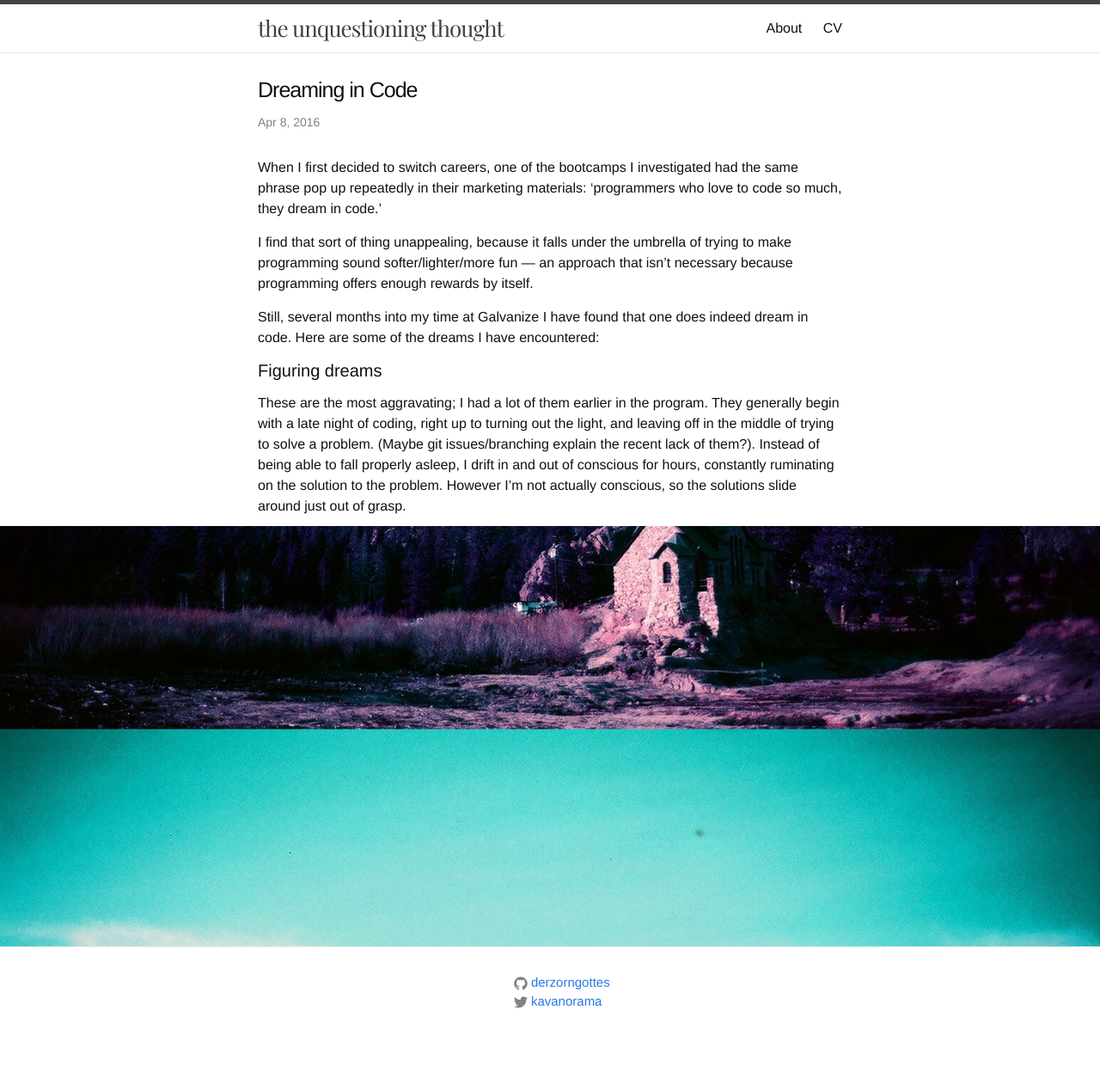
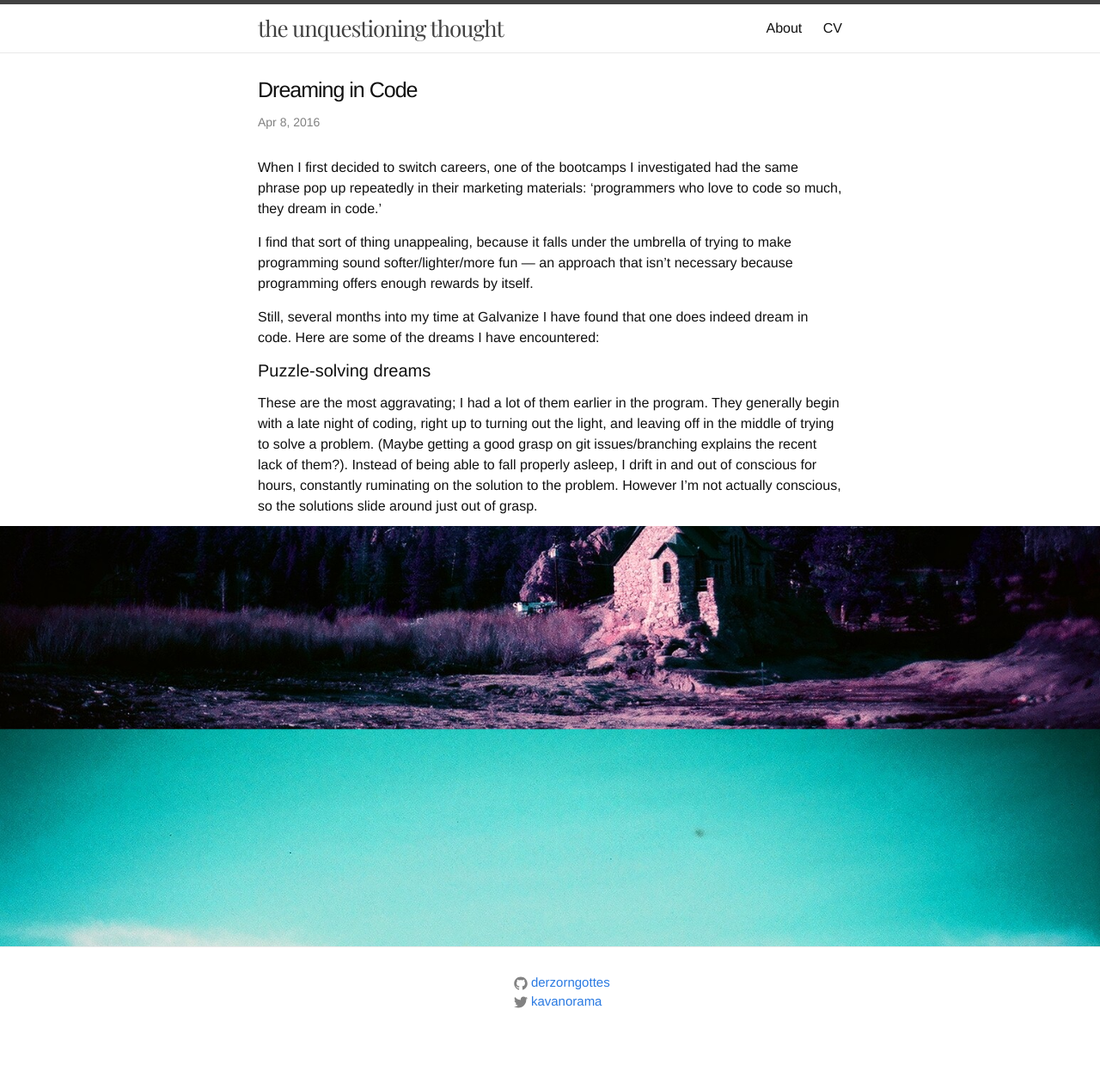
Before and after one commit to derzorngottes/deprecated-personal-site, a Jekyll site: the page built from _posts/2016-04-08-dreaming-in-code.markdown, in a window 1280 px wide. Shown: the whole page at 86% size. Built offline with Jekyll 4.4.1, drawn with Linux system fonts in a browser that asks for light colours; part of the change alters nothing that is shown.

Commit message:
Update post

```diff
--- a/_posts/2016-04-08-dreaming-in-code.markdown
+++ b/_posts/2016-04-08-dreaming-in-code.markdown
@@ -10,14 +10,14 @@ I find that sort of thing unappealing, because it falls under the umbrella of tr
 
 Still, several months into my time at Galvanize I have found that one does indeed dream in code. Here are some of the dreams I have encountered:
 
-#### Figuring dreams
+#### Puzzle-solving dreams
 
-These are the most aggravating; I had a lot of them earlier in the program. They generally begin with a late night of coding, right up to turning out the light, and leaving off in the middle of trying to solve a problem. (Maybe git issues/branching explain the recent lack of them?). Instead of being able to fall properly asleep, I drift in and out of conscious for hours, constantly ruminating on the solution to the problem. However I'm not actually conscious, so the solutions slide around just out of grasp.
+These are the most aggravating; I had a lot of them earlier in the program. They generally begin with a late night of coding, right up to turning out the light, and leaving off in the middle of trying to solve a problem. (Maybe getting a good grasp on git issues/branching explains the recent lack of them?). Instead of being able to fall properly asleep, I drift in and out of conscious for hours, constantly ruminating on the solution to the problem. However I'm not actually conscious, so the solutions slide around just out of grasp.
 
 #### Abstract dreams
 
-I've only had one of these.
+I've only had one of these — in it my dream language was synonymous with computer language and I existed in a fluid electronic state, communicating seamlessly with a group of networked intelligent computers. Like a utopic version of _I have no mouth and I must scream_.
 
 #### Solution dreams
 
-I haven't had one of these (of course) but one of my classmates has.
+I haven't had one of these (of course) but one of my classmates has. These dreams are similar to the puzzle-solving dreams, except the solution arrives quickly with a bold, pure aesthetic delivery. Must be nice!
```
